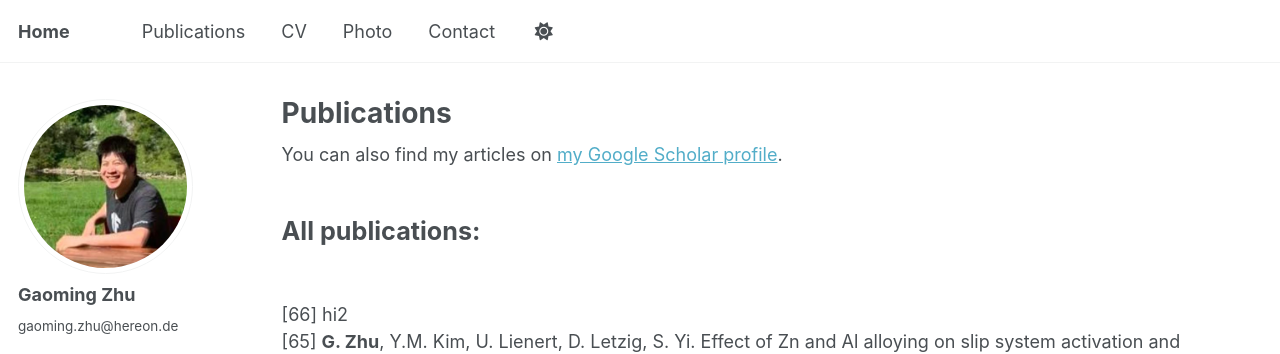
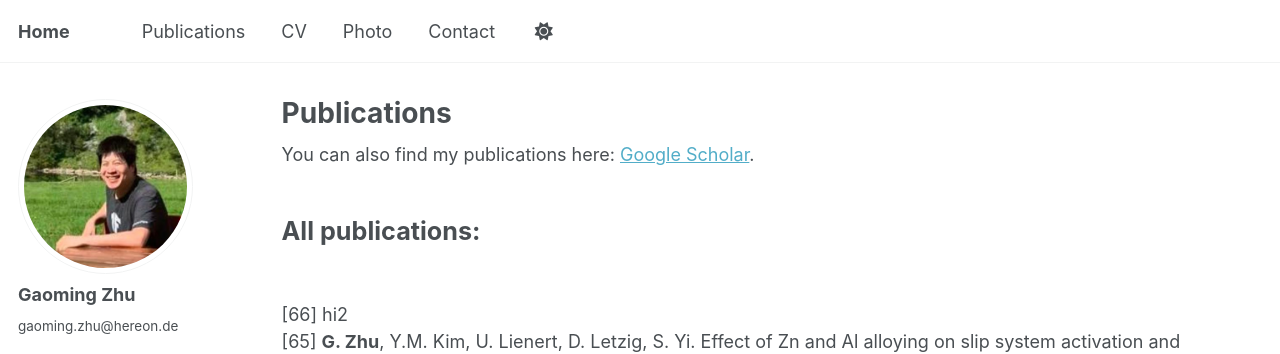
Before and after one commit to zgm900613/zgm900613.github.io, a Jekyll site: the page built from _pages/publications.html, in a window 1280 px wide and 900 px high. Shown: the top 354 px of the window. Built offline with Jekyll 4.4.1, drawn with Linux system fonts in a browser that asks for light colours; some web fonts are replaced; a script that is not in the unit is left out.

Commit message:
Update publications.html

```diff
--- a/_pages/publications.html
+++ b/_pages/publications.html
@@ -6,7 +6,7 @@ author_profile: true
 ---
 
 {% if site.author.googlescholar %}
-  <div class="wordwrap">You can also find my articles on <a href="{{site.author.googlescholar}}">my Google Scholar profile</a>.</div>
+  <div class="wordwrap">You can also find my publications here: <a href="{{site.author.googlescholar}}">Google Scholar</a>.</div>
 {% endif %}
 
 
```
